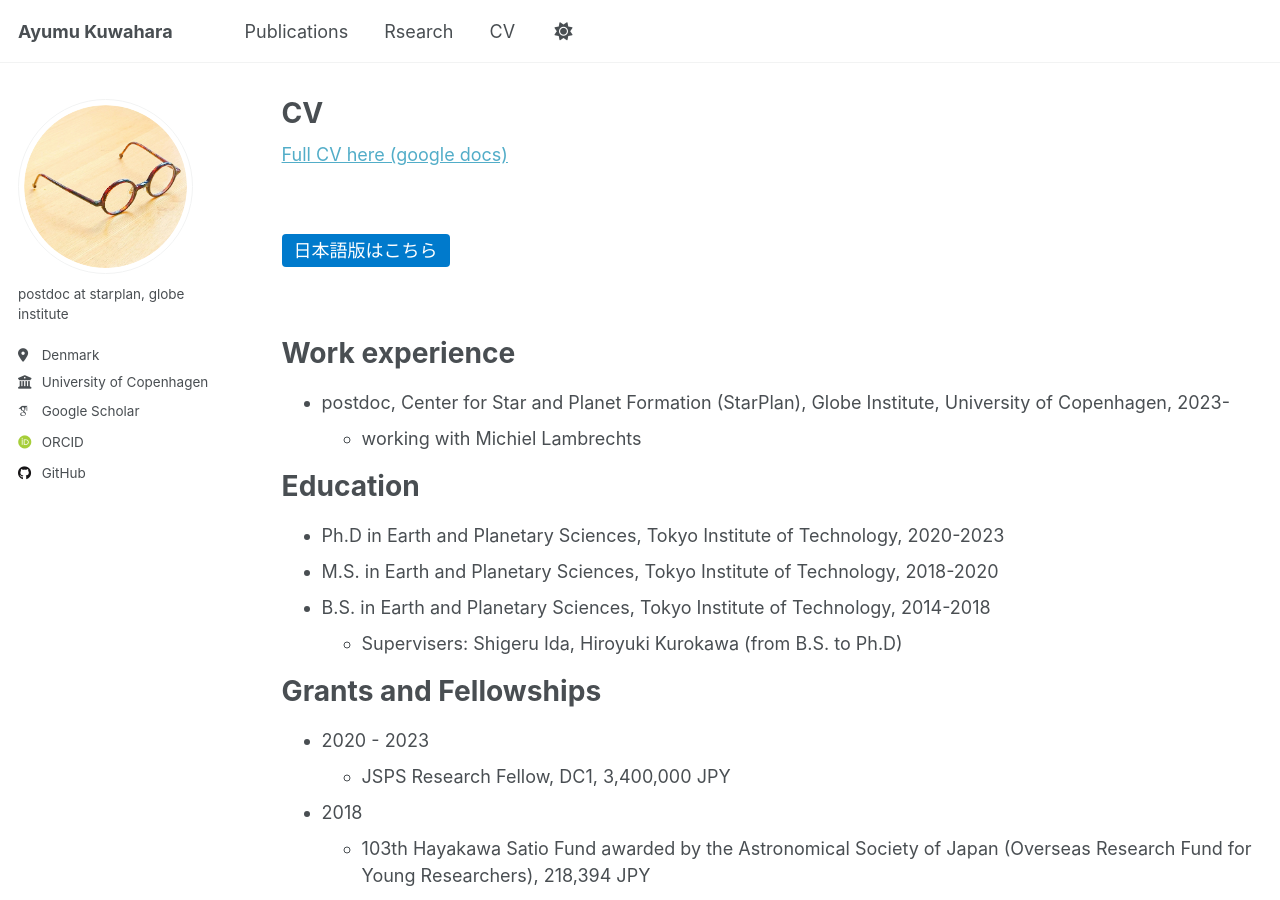
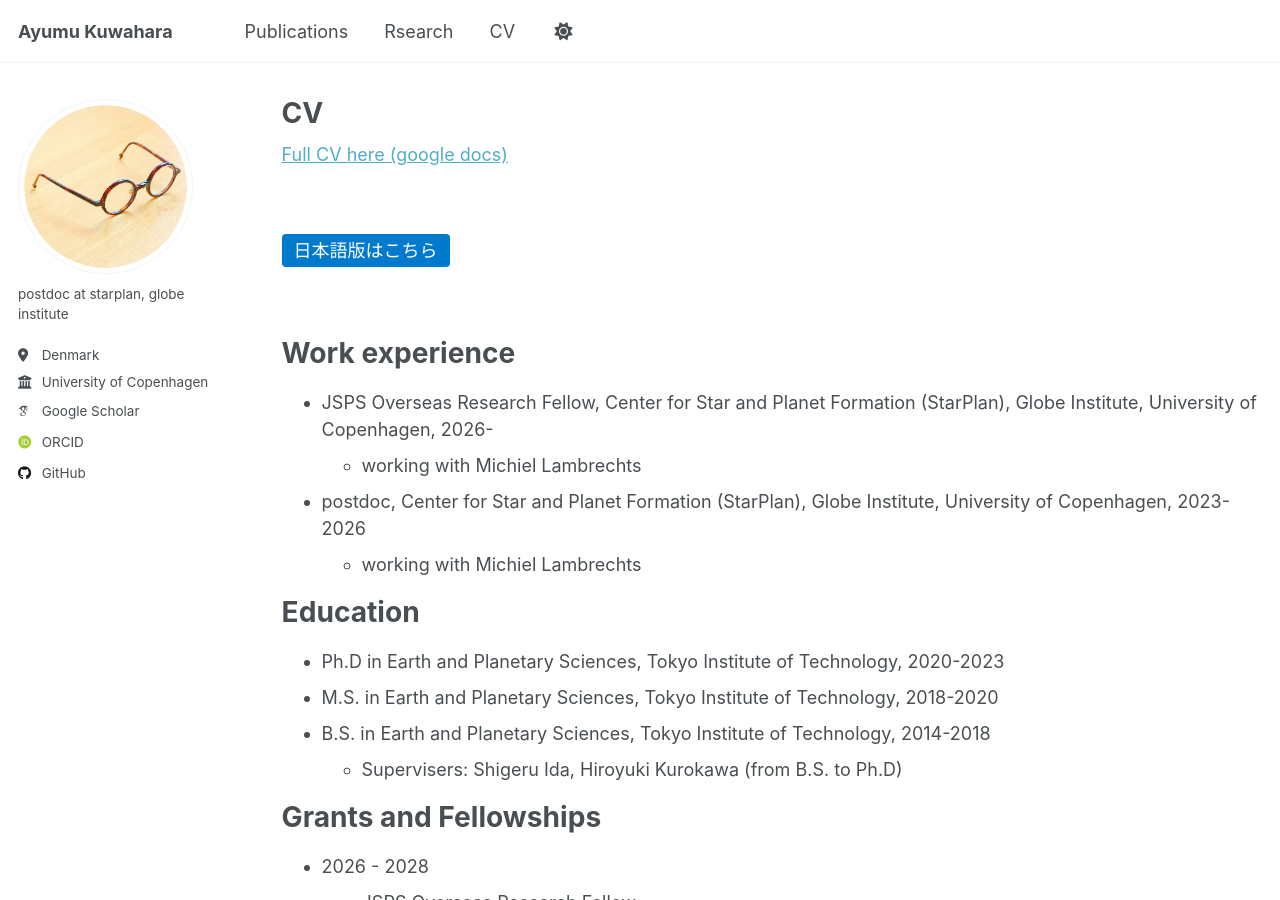
Before and after one commit to AyumuKuwahara/ayumukuwahara.github.io, a Jekyll site: the page built from _pages/cv.md, in a window 1280 px wide and 900 px high. Built offline with Jekyll 4.4.1, drawn with Linux system fonts in a browser that asks for light colours; some web fonts are replaced.

Commit message:
Revise CV with updated work experience and fellowships
Updated work experience and grants sections with new positions and dates.

```diff
--- a/_pages/cv.md
+++ b/_pages/cv.md
@@ -20,7 +20,9 @@ redirect_from:
 
 Work experience
 ======
-* postdoc, Center for Star and Planet Formation (StarPlan), Globe Institute, University of Copenhagen, 2023-
+* JSPS Overseas Research Fellow, Center for Star and Planet Formation (StarPlan), Globe Institute, University of Copenhagen, 2026-
+  * working with Michiel Lambrechts
+* postdoc, Center for Star and Planet Formation (StarPlan), Globe Institute, University of Copenhagen, 2023-2026
   * working with Michiel Lambrechts
 
 
@@ -33,6 +35,8 @@ Education
 
 Grants and Fellowships
 ======
+* 2026 - 2028
+  * JSPS Overseas Research Fellow
 * 2020 - 2023
   * JSPS Research Fellow, DC1, 3,400,000 JPY
 * 2018
```
